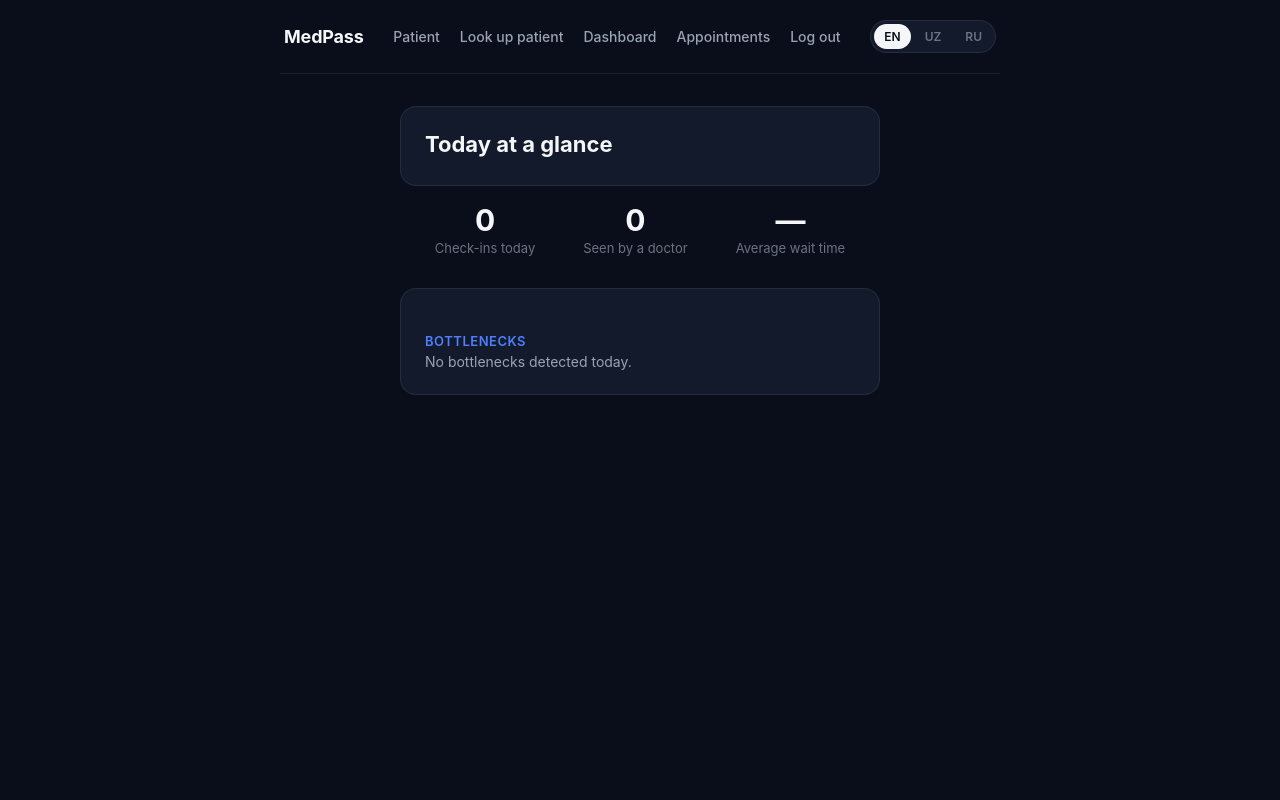
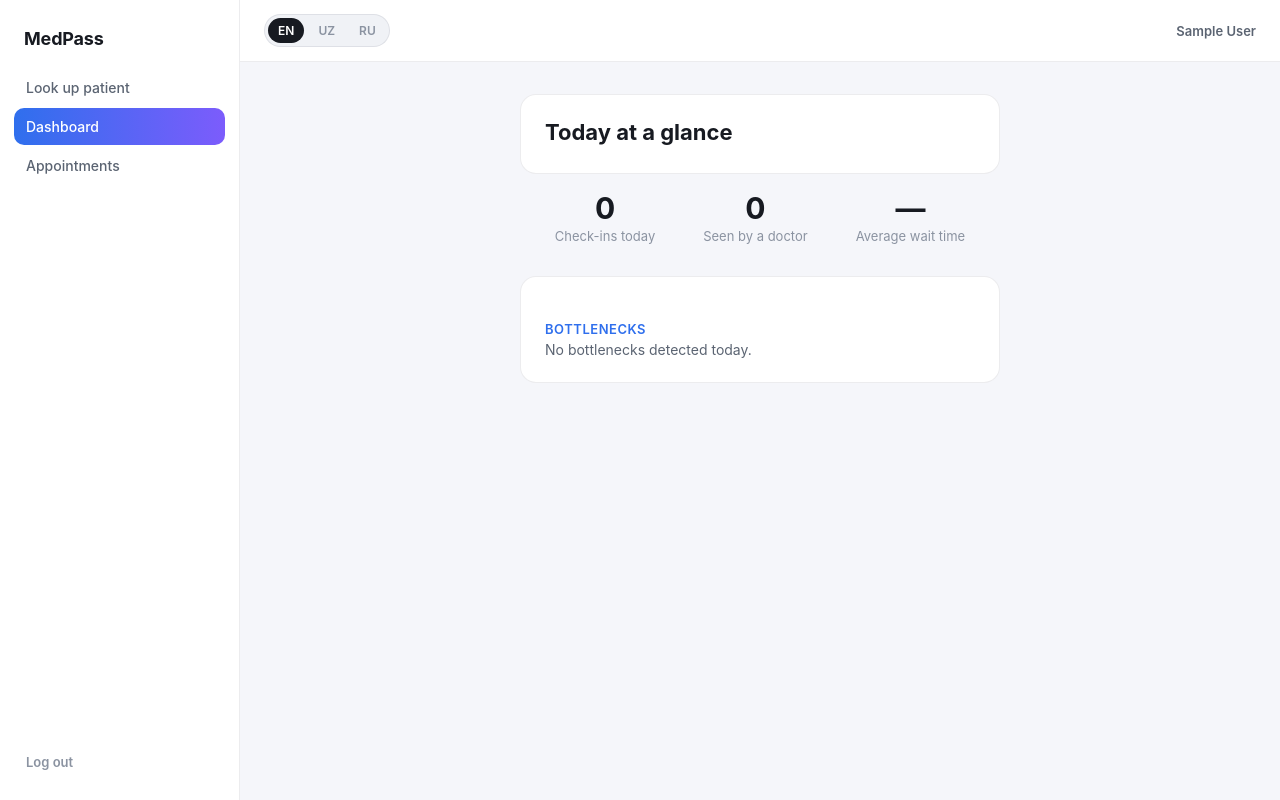
Before and after one commit to bobur0826/Bluum, a Flask app: page /hospital/dashboard in a window 1280 px wide. Run offline with Flask 3, Linux system fonts and the light colour scheme; the visitor is signed in with stand-in values (Sample User, id 1).

Commit message:
Redesign as a sidebar + topbar dashboard layout, light theme, platform-wide (with mobile drawer collapse)

```diff
--- a/backend/static/style.css
+++ b/backend/static/style.css
@@ -1,16 +1,17 @@
 :root {
-  --bg: #0a0e1a;
-  --bg-elevated: #131a2c;
-  --bg-elevated-2: #1a2338;
-  --border: rgba(255, 255, 255, 0.08);
-  --border-strong: rgba(255, 255, 255, 0.16);
-  --text-primary: #f5f6f8;
-  --text-secondary: #9aa3b2;
-  --text-muted: #6b7280;
-  --accent: #4f7fff;
-  --accent-2: #8b5cf6;
-  --danger: #f87171;
+  --bg: #f5f6fa;
+  --bg-elevated: #ffffff;
+  --bg-elevated-2: #f0f2f6;
+  --border: rgba(15, 23, 42, 0.08);
+  --border-strong: rgba(15, 23, 42, 0.14);
+  --text-primary: #171a21;
+  --text-secondary: #5b6472;
+  --text-muted: #8b93a1;
+  --accent: #2f6fed;
+  --accent-2: #7c5cfc;
+  --danger: #d92d20;
   --gradient: linear-gradient(90deg, var(--accent), var(--accent-2));
+  --sidebar-width: 240px;
 }
 
 * { box-sizing: border-box; }
@@ -20,50 +21,127 @@ body {
   font-family: -apple-system, BlinkMacSystemFont, "Segoe UI", Roboto, sans-serif;
   background: var(--bg);
   color: var(--text-primary);
-  padding: 0 16px 60px;
 }
 
 a { color: var(--accent); }
 
-/* ---- Nav ---- */
+/* ---- App shell: sidebar + topbar ---- */
 
-.nav {
-  max-width: 720px;
-  margin: 0 auto;
-  padding: 20px 4px;
+.app-shell {
   display: flex;
-  align-items: center;
-  justify-content: space-between;
-  border-bottom: 1px solid var(--border);
-  margin-bottom: 32px;
+  min-height: 100vh;
 }
 
-.nav-logo {
+.sidebar {
+  width: var(--sidebar-width);
+  flex-shrink: 0;
+  background: var(--bg-elevated);
+  border-right: 1px solid var(--border);
+  padding: 20px 14px;
+  position: sticky;
+  top: 0;
+  height: 100vh;
+  overflow-y: auto;
+  display: flex;
+  flex-direction: column;
+}
+
+.sidebar-logo {
   font-size: 18px;
   font-weight: 700;
   color: var(--text-primary);
   text-decoration: none;
   letter-spacing: -0.01em;
+  padding: 8px 10px 20px;
+  display: block;
 }
 
-.nav-links {
+.sidebar-nav {
   display: flex;
-  gap: 20px;
+  flex-direction: column;
+  gap: 2px;
 }
 
-.nav-links a {
+.sidebar-nav a {
   font-size: 14px;
   font-weight: 500;
   color: var(--text-secondary);
   text-decoration: none;
+  padding: 10px 12px;
+  border-radius: 10px;
 }
 
-.nav-links a:hover { color: var(--text-primary); }
+.sidebar-nav a:hover { background: var(--bg-elevated-2); color: var(--text-primary); }
+
+.sidebar-nav a.active {
+  background: var(--gradient);
+  color: #fff;
+}
+
+.sidebar-logout {
+  margin-top: auto;
+  font-size: 13px;
+  font-weight: 600;
+  color: var(--text-muted);
+  text-decoration: none;
+  padding: 10px 12px;
+}
+
+.sidebar-logout:hover { color: var(--danger); }
+
+.main-area {
+  flex: 1;
+  min-width: 0;
+  display: flex;
+  flex-direction: column;
+}
+
+.topbar {
+  position: sticky;
+  top: 0;
+  z-index: 10;
+  background: var(--bg-elevated);
+  border-bottom: 1px solid var(--border);
+  padding: 14px 24px;
+  display: flex;
+  align-items: center;
+  justify-content: space-between;
+  gap: 16px;
+}
+
+.sidebar-toggle {
+  display: none;
+  width: auto;
+  margin: 0;
+  padding: 6px 10px;
+  background: transparent;
+  border: 1px solid var(--border-strong);
+  border-radius: 8px;
+  color: var(--text-primary);
+  font-size: 16px;
+  cursor: pointer;
+}
+
+.topbar-right {
+  display: flex;
+  align-items: center;
+  gap: 14px;
+}
+
+.user-chip {
+  font-size: 13px;
+  font-weight: 600;
+  color: var(--text-secondary);
+}
+
+.content {
+  padding: 32px 24px 60px;
+}
 
 .lang-pills {
   display: flex;
   gap: 4px;
-  background: var(--bg-elevated);
+  background: var(--bg-elevated-2);
   border: 1px solid var(--border);
   border-radius: 999px;
   padding: 3px;
@@ -79,7 +157,24 @@ a { color: var(--accent); }
 
 .lang-pills span.active {
   background: var(--text-primary);
-  color: var(--bg);
+  color: var(--bg-elevated);
+}
+
+@media (max-width: 860px) {
+  .sidebar {
+    position: fixed;
+    left: 0;
+    top: 0;
+    z-index: 50;
+    transform: translateX(-100%);
+    transition: transform 0.2s ease;
+    box-shadow: 0 0 0 100vmax rgba(0, 0, 0, 0);
+  }
+  .sidebar.open {
+    transform: translateX(0);
+    box-shadow: 0 0 0 100vmax rgba(0, 0, 0, 0.35);
+  }
+  .sidebar-toggle { display: inline-flex; }
 }
 
 /* ---- Hero (home page) ---- */
--- a/backend/templates/base.html
+++ b/backend/templates/base.html
@@ -8,25 +8,54 @@
   {% block extra_head %}{% endblock %}
 </head>
 <body>
-  <div class="nav">
-    <a class="nav-logo" href="/">MedPass</a>
-    <div class="nav-links">
-      <a href="/patient/new">Patient</a>
-      {% if current_user.is_authenticated %}
-        <a href="/staff">Look up patient</a>
-        <a href="/hospital/dashboard">Dashboard</a>
-        <a href="/hospital/appointments">Appointments</a>
-        <a href="/staff/logout">Log out</a>
+  <div class="app-shell">
+    <aside class="sidebar" id="sidebar">
+      <a class="sidebar-logo" href="/">MedPass</a>
+      <nav class="sidebar-nav">
+        {% if patient %}
+          <a href="/patients/{{ patient.token }}/dashboard" class="{{ 'active' if request.path.endswith('/dashboard') }}">Dashboard</a>
+          <a href="/patients/{{ patient.token }}/history" class="{{ 'active' if '/history' in request.path }}">Appointment history</a>
+          <a href="/patients/{{ patient.token }}/results" class="{{ 'active' if '/results' in request.path }}">Test results</a>
+          <a href="/patients/{{ patient.token }}/medications" class="{{ 'active' if '/medications' in request.path }}">Medications</a>
+          <a href="/patients/{{ patient.token }}/documents" class="{{ 'active' if '/documents' in request.path }}">Documents</a>
+          <a href="/patients/{{ patient.token }}/symptom-checker" class="{{ 'active' if '/symptom-checker' in request.path }}">Symptom checker</a>
+          <a href="/patients/{{ patient.token }}/appointments/prepare" class="{{ 'active' if '/prepare' in request.path }}">Prepare for visit</a>
+          <a href="/patients/{{ patient.token }}/appointments" class="{{ 'active' if request.path.endswith('/appointments') }}">Book appointment</a>
+          <a href="/patients/{{ patient.token }}/prescriptions" class="{{ 'active' if '/prescriptions' in request.path }}">Prescriptions</a>
+          <a href="/patients/{{ patient.token }}/profile/next-question" class="{{ 'active' if '/profile/' in request.path }}">Complete profile</a>
+        {% elif current_user.is_authenticated %}
+          <a href="/staff" class="{{ 'active' if request.path == '/staff' }}">Look up patient</a>
+          <a href="/hospital/dashboard" class="{{ 'active' if '/hospital/dashboard' in request.path }}">Dashboard</a>
+          <a href="/hospital/appointments" class="{{ 'active' if '/hospital/appointments' in request.path }}">Appointments</a>
         {% else %}
-        <a href="/staff/login">Hospital staff</a>
+          <a href="/" class="{{ 'active' if request.path == '/' }}">Home</a>
+          <a href="/patient/new" class="{{ 'active' if request.path == '/patient/new' }}">I'm a patient</a>
+          <a href="/staff/login" class="{{ 'active' if '/staff/' in request.path }}">Hospital staff</a>
         {% endif %}
-    </div>
+      </nav>
+      {% if current_user.is_authenticated %}<a class="sidebar-logout" href="/staff/logout">Log out</a>{% endif %}
+    </aside>
+
+    <div class="main-area">
+      <header class="topbar">
+        <button class="sidebar-toggle" onclick="document.getElementById('sidebar').classList.toggle('open')">☰</button>
         <div class="lang-pills">
           <span class="active">EN</span>
           <span>UZ</span>
           <span>RU</span>
         </div>
+        <div class="topbar-right">
+          {% if current_user.is_authenticated %}
+            <span class="user-chip">{{ current_user.full_name }}</span>
+          {% elif patient %}
+            <span class="user-chip">{{ patient.full_name }}</span>
+          {% endif %}
         </div>
+      </header>
+      <main class="content">
         {% block content %}{% endblock %}
+      </main>
+    </div>
+  </div>
 </body>
 </html>
```
Lines whose indentation alone changed are shown as unchanged.
